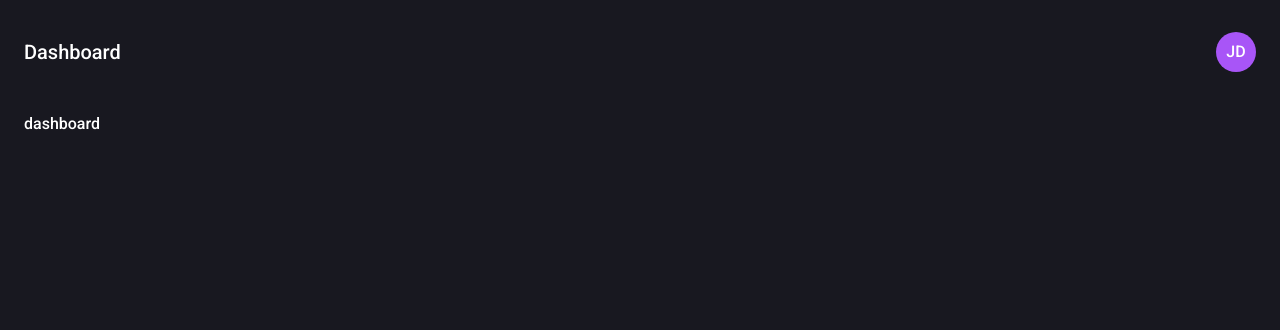
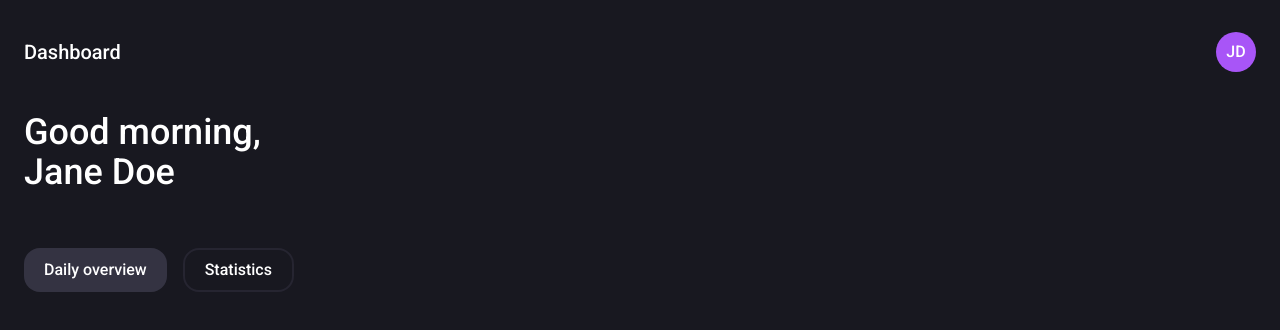
Before and after one commit to CabbagePenetrator/tsks-frontend, a Vue app: page / in a window 1280 px wide. Shown: the top 330 px of the page. Built offline with nearby package versions, Linux system fonts and the light colour scheme.

Commit message:
Added dashboard header

```diff
--- a/src/components/pages/Dashboard.vue
+++ b/src/components/pages/Dashboard.vue
@@ -3,5 +3,18 @@ import Auth from '@/components/layouts/Auth.vue'
 </script>
 
 <template>
-  <Auth>dashboard</Auth>
+  <Auth>
+    <h2 class="text-4xl">
+      <div>Good morning,</div>
+      <div>Jane Doe</div>
+    </h2>
+    <div class="flex gap-4 pt-14">
+      <button class="bg-zinc-600 px-5 py-2 rounded-2xl">Daily overview</button>
+      <button
+        class="px-5 py-2 rounded-2xl border-2 border-zinc-600 border-opacity-50"
+      >
+        Statistics
+      </button>
+    </div>
+  </Auth>
 </template>
--- a/tailwind.config.js
+++ b/tailwind.config.js
@@ -17,6 +17,7 @@ module.exports = {
         },
         zinc: {
           500: '#9E9EA1',
+          600: '#343342',
           800: '#30303D',
         },
       },
```
